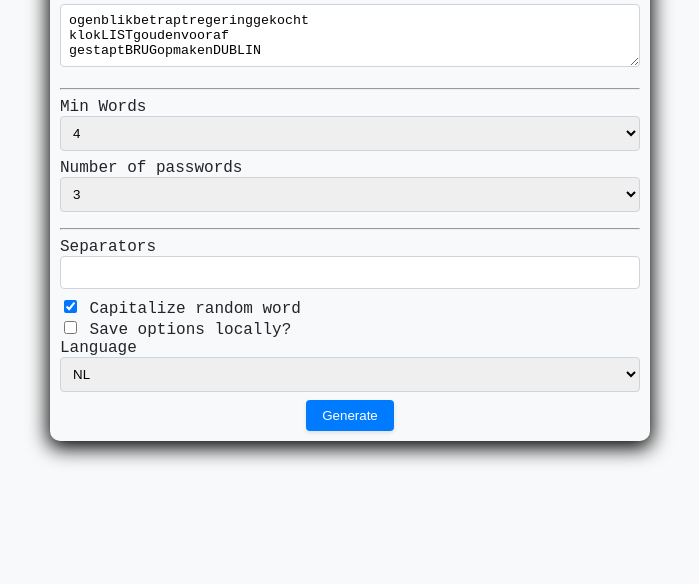
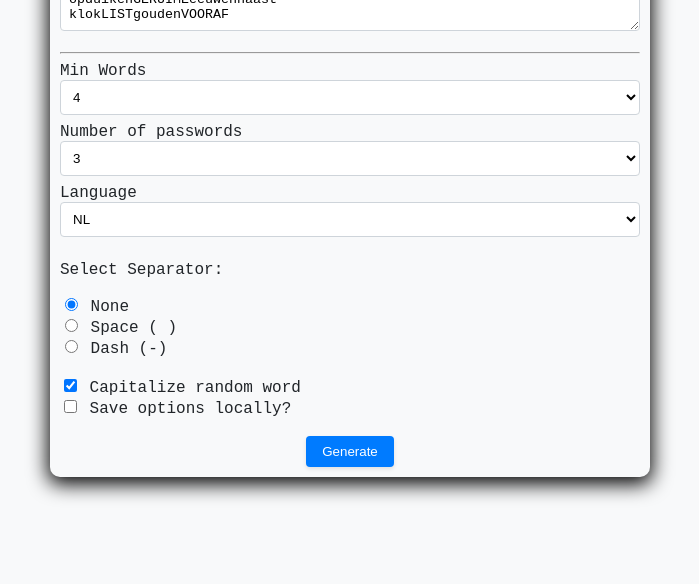
Before and after one commit to europowergenerators/xkcd, a plain HTML site: page index.html in a window 1280 px wide. Shown: the part 216-800 px from the top of the page, without its empty margins (290-989 px from the left). Drawn offline with Linux system fonts and the light colour scheme.

Commit message:
Front-end changes, separator is now a radius. not an input field.

```diff
--- a/css/style.css
+++ b/css/style.css
@@ -58,6 +58,7 @@ textarea {
   border-radius: var(--border-radius);
   width: 100%;
   margin-bottom: 0.5rem;
+  background-color: white;
 }
 
 button {
--- a/index.html
+++ b/index.html
@@ -25,7 +25,6 @@
             <option value="8">8</option>
             <option value="9">9</option>
             <option value="10">10</option>
-            <option></option>
           </select>
           <br />
           <label for="pw-amount">Number of passwords</label>
@@ -38,24 +37,35 @@
             <option value="8">8</option>
             <option value="9">9</option>
             <option value="10">10</option>
-            <option></option>
           </select>
-          <hr />
-          <div class="separator-line">
-            <label for="pw-separators">Separators</label>
-            <input type="text" id="pw-separators" />
+          <label for="pw-amount">Language</label>
+          <select id="pw-language" name="pw-language">
+            <option value="NL" selected="selected">NL</option>
+            <option value="EN">EN</option>
+          </select>
+          <div class="separator-options">
+            <p>Select Separator:</p>
+            <div>
+              <input type="radio" id="separator-none" name="separator" value="" checked>
+              <label for="separator-none">None</label>
+            </div>
+            <div>
+              <input type="radio" id="separator-space" name="separator" value=" ">
+              <label for="separator-space">Space ( )</label>
+            </div>
+            <div>
+              <input type="radio" id="separator-dash" name="separator" value="-">
+              <label for="separator-dash">Dash (-)</label>
+            </div>
           </div>
+          <br />
           <input type="checkbox" id="pw-uppercase" checked="checked" />
           <label for="pw-uppercase">Capitalize random word</label>
           <br />
           <input type="checkbox" id="pw-save-options" />
           <label for="pw-save-options">Save options locally?</label>
           <br />
-          <label for="pw-amount">Language</label>
-          <select id="pw-language" name="pw-language">
-            <option value="NL" selected="selected">NL</option>
-            <option value="EN">EN</option>
-          </select>
+          <br />
           <div class="buttons">
             <button type="button" id="pw-generate">Generate</button>
           </div>
--- a/js/main.js
+++ b/js/main.js
@@ -29,7 +29,6 @@ class PasswordGenerator {
     // if nothing is saved, use defaults:
     this.options = {
       doUppercase: true,
-      separators: [""],
       addRandomEndNumber: true,
     };
     // try to load from localStorage
@@ -43,16 +42,6 @@ class PasswordGenerator {
         }
       }
     }
-    // fix up separators
-    if (window.localStorage.getItem("separators") != null) {
-      if (window.localStorage.getItem("separators").includes(",,")) {
-        this.options.separators.push(",");
-        this.options.separators = this.options.separators.filter(
-          (i) => i !== ""
-        );
-      }
-    }
-
     // TODO: update UI elements based on options
   }
 
@@ -60,32 +49,18 @@ class PasswordGenerator {
     // Options that should be saved
     this.optionRefs.minWords = document.getElementById("pw-min-words");
     this.optionRefs.pwAmount = document.getElementById("pw-amount")
-    this.optionRefs.separators = document.getElementById("pw-separators");
     this.optionRefs.doUppercase = document.getElementById("pw-uppercase");
     this.optionRefs.language = document.getElementById("pw-language")
     this.optionRefs.saveOptions = document.getElementById("pw-save-options");
-
+    this.optionRefs.separators = document.getElementsByName("separator");
     // Other UI refs
     this.passwordBox = document.getElementById("pw-text");
     this.generateButton = document.getElementById("pw-generate");
     this.copyButton = document.getElementById("pw-copy");
 
     // bind event listeners
-    this.optionRefs.separators.oninput = (evt) => this.updateSeparators(evt);
   }
 
-  updateSeparators(evt) {
-    // remove duplicates and store as an array
-    const sepSet = new Set(evt.target.value);
-    this.options.separators = Array.from(sepSet);
-
-    // update inputbox with actual separators used
-    const displaySeps = this.options.separators.join("");
-    this.optionRefs.separators.value = displaySeps;
-
-    // save options if appropriate
-    this.saveOptions();
-  }
 
   async loadWordListFromFile() {
     this.wordsEn = await fetch("../data/sample_dict_EN.txt")
@@ -102,6 +77,16 @@ class PasswordGenerator {
       const word_list = data.split(",")
       return word_list
     })
+  }
+
+  getSelectedSeparatorValue() {
+    // Iterate through each radio button to find the checked one
+    for (let i = 0; i < this.optionRefs.separators.length; i++) {
+      if (this.optionRefs.separators[i].checked) {
+        // Return the value of the checked radio button
+        return this.optionRefs.separators[i].value;
+      }
+    }
   }
 
   generateNewPassword(evt) {
@@ -127,13 +112,10 @@ class PasswordGenerator {
             word = word.toUpperCase()
           }
         }
+        return word = acc + word + this.getSelectedSeparatorValue()
 
-        const sepNum = this.getRand(0, this.options.separators.length);
-        let sep = this.options.separators[sepNum];
-        return acc + word + sep;
       }, "");
-      console.log(this.options.separators);
-      if (this.options.separators.length > 0 && this.options.separators[0] !== "") {
+      if (this.getSelectedSeparatorValue() != "") {
         // If there are separators, remove the last separator
         newPassword = newPassword.slice(0, -1);
       }
```
